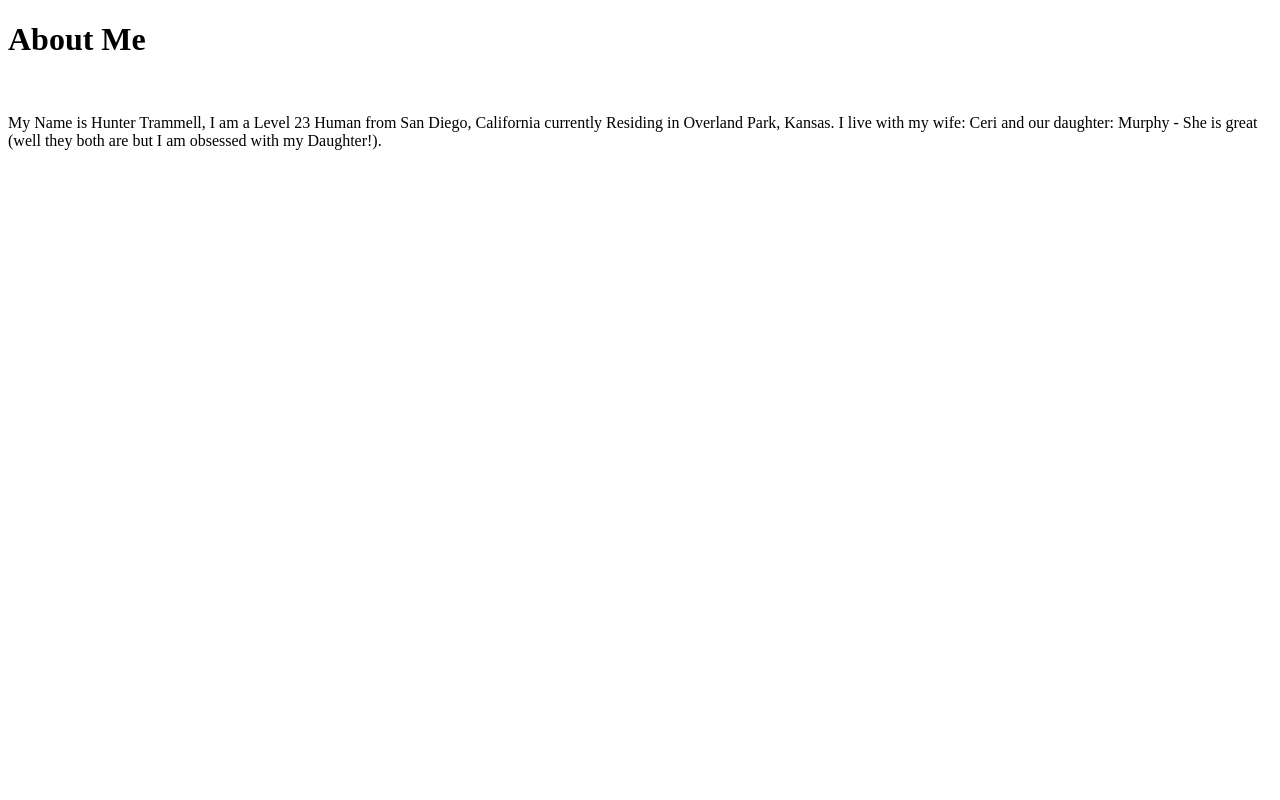
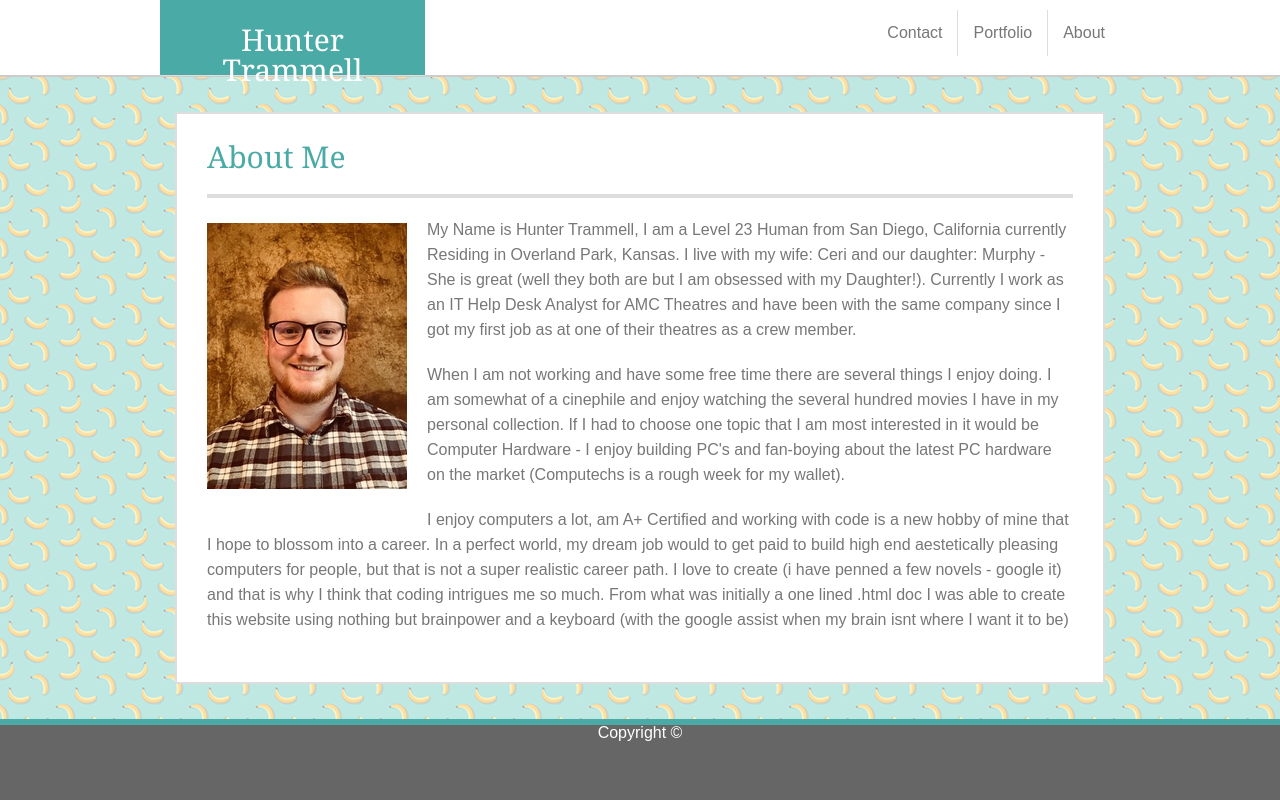
Before and after one commit to htrammell/Basic-Portfolio, a plain HTML site: page index.html in a window 1280 px wide. Drawn offline with Linux system fonts and the light colour scheme; a script that the page names is missing.

Commit message:
Completed index.html page

```diff
--- /dev/null
+++ b/assets/css/reset.css
@@ -0,0 +1,48 @@
+/* http://meyerweb.com/eric/tools/css/reset/
+   v2.0 | 20110126
+   License: none (public domain)
+*/
+
+html, body, div, span, applet, object, iframe,
+h1, h2, h3, h4, h5, h6, p, blockquote, pre,
+a, abbr, acronym, address, big, cite, code,
+del, dfn, em, img, ins, kbd, q, s, samp,
+small, strike, strong, sub, sup, tt, var,
+b, u, i, center,
+dl, dt, dd, ol, ul, li,
+fieldset, form, label, legend,
+table, caption, tbody, tfoot, thead, tr, th, td,
+article, aside, canvas, details, embed,
+figure, figcaption, footer, header, hgroup,
+menu, nav, output, ruby, section, summary,
+time, mark, audio, video {
+	margin: 0;
+	padding: 0;
+	border: 0;
+	font-size: 100%;
+	font: inherit;
+	vertical-align: baseline;
+}
+/* HTML5 display-role reset for older browsers */
+article, aside, details, figcaption, figure,
+footer, header, hgroup, menu, nav, section {
+	display: block;
+}
+body {
+	line-height: 1;
+}
+ol, ul {
+	list-style: none;
+}
+blockquote, q {
+	quotes: none;
+}
+blockquote:before, blockquote:after,
+q:before, q:after {
+	content: '';
+	content: none;
+}
+table {
+	border-collapse: collapse;
+	border-spacing: 0;
+}
--- a/assets/css/style.css
+++ b/assets/css/style.css
@@ -0,0 +1,132 @@
+body {
+    font-family: 'Arial', 'Helvetica Neue', sans-serif;
+}
+
+section {
+    background-color: #ffffff;
+    text-align: left;
+    border: 2px solid #dddddd;
+    padding: 30px;
+    line-height: 25px;
+    margin: 15px 15px 15px 15px;
+    max-width: 960px;
+}
+
+h1 {
+    font-family: 'Georgia', Times, Times New Roman, serif;
+    color: white;
+    font-size: 30px;
+}
+
+header {
+    background-color: #ffffff;
+    border-bottom: 2px solid #cccccc;
+    height: 75px;
+    width: 100%;
+}
+
+a {
+    text-decoration: none;
+    color: #777777;
+}
+
+image {
+    float: left;
+    padding-right: 20px;
+    padding-top: 25px;
+}
+
+p {
+    margin-bottom: 20px;
+    color: #777777;
+    font-weight: 50;
+}
+
+h2 {
+    font-size: 30px;
+    font-family: 'Georgia', Times, Times New Roman, serif;
+    color: #4aaaa5;
+    padding-bottom: 25px;
+}
+
+article {
+    padding-top: 19px;
+}
+
+footer {
+    background-color: #666666;
+    border-top: 6px solid #4aaaa5;
+    height: 75px;
+    width: 100%;
+    text-align: center;
+    color: white;
+    left: 0;
+    bottom: 0;
+    position: fixed;
+}
+
+.container {
+    float: left;
+    padding-right: 20px;
+    padding-bottom: 20px;
+    padding-top: 25px;
+    clear: both;
+    overflow: auto;
+}
+
+.textBox {
+    background: #4aaaa5;
+    text-align: center;
+    float: left;
+    height: 75px;
+    width: 265px;
+    border-bottom: 1px solid #dddddd;
+}
+
+.grayBar {
+    border: 2px solid #dddddd;
+}
+
+.wrapper {
+    max-width: 960px;
+    padding: 20px;
+    margin: 0 auto;
+}
+
+.wrapper2 {
+    max-width: 960px;
+    margin: 0 auto;
+}
+
+.contact {
+    float: right;
+    padding: 15px;
+    margin-top: 10px;
+    border: 5px;
+    border-right: 1px solid #dddddd;
+}
+
+.portfolio {
+    float: right;
+    padding: 15px;
+    margin-top: 10px;
+    border: 5px;
+    border-right: 1px solid #dddddd;
+}
+
+.about {
+    float: right;
+    padding: 15px;
+    margin-top: 10px;
+    border: 5px;
+    clear: right;
+}
+
+.siteTag {
+    float: left;
+    padding: 15px;
+    margin-top: 10px;
+    border: 15px;
+    clear: both;
+    overflow: auto;
+}
--- a/index.html
+++ b/index.html
@@ -5,33 +5,61 @@
     <meta http-equiv="X-UA-Compatible" content="IE=edge">
     <title>Hunter Trammell</title>
     <meta name="viewport" content="width=device-width, initial-scale=1">
-    <link rel="stylesheet" type="text/css" media="screen" href="main.css" />
+    <link rel="stylesheet" type="text/css" media="screen" href="assets/css/reset.css" />
+    <link rel="stylesheet" type="text/css" media="screen" href="assets/css/style.css" />
     <script src="main.js"></script>
 </head>
-<body>
-    <h1>
-        About Me
-    </h1>
-    <div>
+<body background="assets/media/bananas.png">
+    <header>
+        <div class="wrapper2">
+            <div class="textBox">
+                <h1 class="siteTag">
+                Hunter Trammell
+                </h1>
+            </div>
+            <nav>
+                <ul>
+                    <li><a href="index.html" class="about">About</a></li>
+                    <li><a href="portfolio.html" class="portfolio">Portfolio</a></li>
+                    <li><a href="contact.html" class="contact">Contact</a></li>
+                </ul>
+            </nav>
+        </div>
+    </header>
+    <div class="wrapper">
         <section>
-            <div></div>
-                <img src="" alt="">
+            <h2>
+                About Me
+            </h2>
+            <div class="grayBar">
             </div>
-
+            <div class="container">
+                <img src="assets/media/hunterPic.jpg" alt="Hunter Trammell">
+            </div>
             <article>
                 <p>
                     My Name is Hunter Trammell, I am a Level 23 Human from San Diego, California currently Residing in Overland Park, Kansas.
                     I live with my wife: Ceri and our daughter: Murphy - She is great (well they both are but I am obsessed with my Daughter!).
-
+                    Currently I work as an IT Help Desk Analyst for AMC Theatres and have been with the same company since I got my first job as at one of their theatres as a crew member.
                 </p>
                 <p>
-
+                    When I am not working and have some free time there are several things I enjoy doing.
+                    I am somewhat of a cinephile and enjoy watching the several hundred movies I have in my personal collection.
+                    If I had to choose one topic that I am most interested in it would be Computer Hardware - I enjoy building PC's and fan-boying about the latest PC hardware on the market (Computechs is a rough week for my wallet).
                 </p>
                 <p>
-
+                    I enjoy computers a lot, am A+ Certified and working with code is a new hobby of mine that I hope to blossom into a career.
+                    In a perfect world, my dream job would to get paid to build high end aestetically pleasing computers for people, but that is not a super realistic career path.
+                    I love to create (i have penned a few novels - google it) and that is why I think that coding intrigues me so much.
+                    From what was initially a one lined .html doc I was able to create this website using nothing but brainpower and a keyboard (with the google assist when my brain isnt where I want it to be)
                 </p>
             </article>
         </section>
     </div>
+    <footer>
+        <h3>
+            Copyright &copy;
+        </h3>
+    </footer>
 </body>
 </html>
```
Also changed, not shown: contact.html (+18 -2 lines), portfolio.html (+18 -2 lines), assets/media/bananas.png (added), assets/media/hunterPic.jpg (added).
